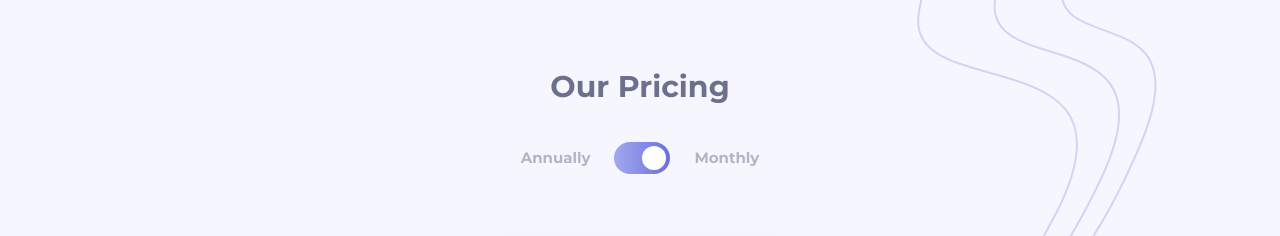
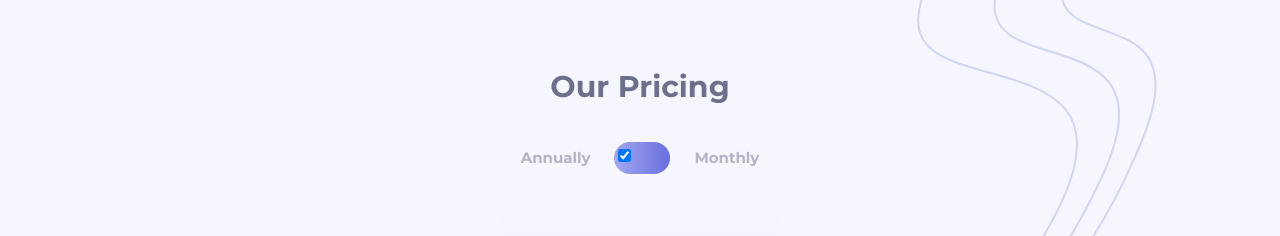
Before and after one commit to JustANipple/pricing-component-with-toggle, a React (Vite) app: page / in a window 1280 px wide. Shown: the top 236 px of the page. Built offline with nearby package versions, Linux system fonts and the light colour scheme.

Commit message:
modified:   src/components/Switch/Switch.jsx

```diff
--- a/src/components/Switch/Switch.jsx
+++ b/src/components/Switch/Switch.jsx
@@ -16,10 +16,9 @@ const Switch = ({ toggleState, toggleSetter }) => {
             </label>
             <input
                 type="checkbox"
-                id={styles.switch}
+                id="switch"
                 checked={toggleState}
                 onChange={handleClick}
-                className="switch"
             />
         </div>
     )
```
